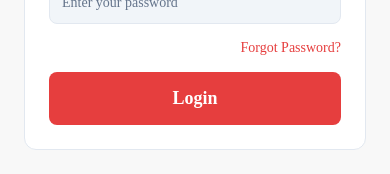
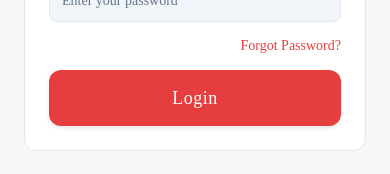
Before and after one commit to CVSCharan/kwickly-native-classic, a React Native app: screen /Login in a window 390 px wide. Shown: the part 473-647 px from the top of the page. Built offline with nearby package versions, Linux system fonts and the light colour scheme.

Commit message:
cosmetic changes

```diff
--- a/src/components/Button.tsx
+++ b/src/components/Button.tsx
@@ -69,11 +69,22 @@ export const Button: React.FC<ButtonProps> = ({
   const getPadding = () => {
     switch (size) {
       case 'sm':
-        return {paddingVertical: 8, paddingHorizontal: 12};
+        return {paddingVertical: 10, paddingHorizontal: 16};
       case 'lg':
-        return {paddingVertical: 16, paddingHorizontal: 24};
+        return {paddingVertical: 18, paddingHorizontal: 32};
       default: // md
-        return {paddingVertical: 12, paddingHorizontal: 16};
+        return {paddingVertical: 14, paddingHorizontal: 24};
+    }
+  };
+
+  const getHeight = () => {
+    switch (size) {
+      case 'sm':
+        return 36;
+      case 'lg':
+        return 56;
+      default: // md
+        return 46;
     }
   };
 
@@ -92,11 +103,13 @@ export const Button: React.FC<ButtonProps> = ({
     styles.button,
     {
       backgroundColor: getBackgroundColor(),
+      height: getHeight(),
+      width: fullWidth ? '100%' : 'auto',
+      minWidth: size === 'sm' ? 100 : size === 'lg' ? 160 : 130,
+      opacity: disabled ? 0.5 : 1,
+      borderWidth: variant === 'outline' ? 2 : 0,
+      borderColor: variant === 'outline' ? theme.primary : undefined,
       ...getPadding(),
-      width: fullWidth ? '100%' : 'auto',
-      opacity: disabled ? 0.5 : 1,
-      borderWidth: variant === 'outline' ? 1 : 0,
-      borderColor: variant === 'outline' ? theme.primary : undefined,
     },
     style,
   ];
@@ -113,6 +126,7 @@ export const Button: React.FC<ButtonProps> = ({
     <TouchableOpacity
       onPress={onPress}
       disabled={disabled || isLoading}
+      activeOpacity={0.7}
       style={buttonStyles}>
       {isLoading ? (
         <ActivityIndicator
@@ -134,16 +148,25 @@ export const Button: React.FC<ButtonProps> = ({
 
 const styles = StyleSheet.create({
   button: {
-    borderRadius: 8,
+    borderRadius: 12,
     flexDirection: 'row',
     alignItems: 'center',
     justifyContent: 'center',
+    shadowColor: '#000',
+    shadowOffset: {
+      width: 0,
+      height: 2,
+    },
+    shadowOpacity: 0.1,
+    shadowRadius: 4,
+    elevation: 3,
   },
   text: {
-    fontFamily: 'Poppins',
-    fontWeight: '600',
+    fontFamily: 'Poppins-SemiBold',
+    textAlign: 'center',
+    letterSpacing: 0.5,
   },
   icon: {
-    marginRight: 8,
+    marginRight: 10,
   },
 });
```
